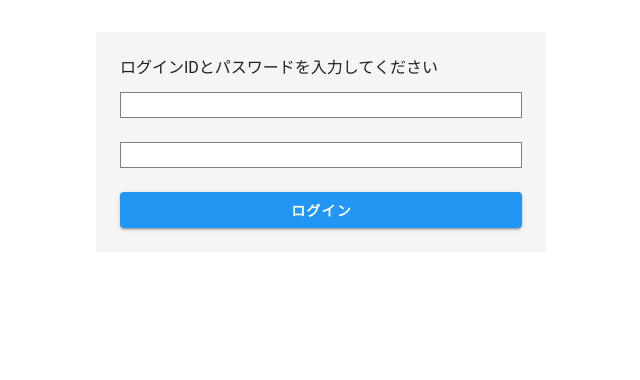
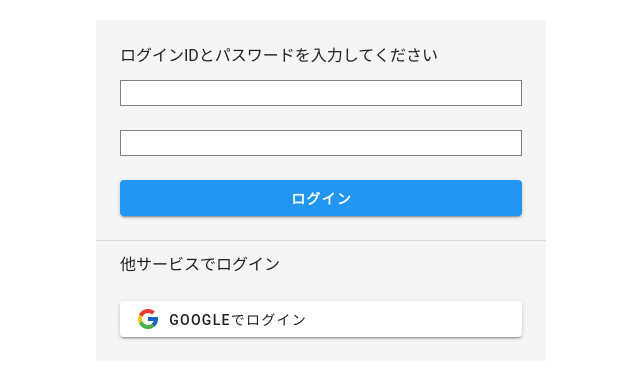
Before and after one commit to YumaHozumi/Shelfmate, a Vue app in the folder frontend/: page /login in a window 1280 px wide. Shown: the top 380 px of the page, without its empty margins (319-959 px from the left). Built offline with nearby package versions, Linux system fonts and the light colour scheme; a web font is replaced by a local one.

Commit message:
googleでログインするボタンのView作成

```diff
--- /dev/null
+++ b/frontend/src/basic/GoogleLoginButton.vue
@@ -0,0 +1,30 @@
+<script setup lang="ts">
+interface Emits {
+    (event: "clickGoogleLoginButton"): void;
+}
+
+const emit = defineEmits<Emits>();
+
+const clickGoogleLoginButton = (): void => {
+    emit("clickGoogleLoginButton");
+}
+</script>
+
+<template>
+    <v-btn class="justify-start" @click="clickGoogleLoginButton" width="100%">
+        <v-avatar size="24">
+            <img src="@/assets/google.png" class="button">
+        </v-avatar>
+        <p class="ms-2">
+            Googleでログイン
+        </p>
+    </v-btn>
+</template>
+
+<style scoped>
+.button {
+    height: 100%;
+    widows: 100%;
+    object-fit: contain;
+}
+</style>
--- a/frontend/src/containers/Form/LoginForm.vue
+++ b/frontend/src/containers/Form/LoginForm.vue
@@ -1,13 +1,19 @@
 <script setup lang="ts">
 import SubmitButton from "@/basic/SubmitButton.vue";
+import GoogleLogin from "@/basic/GoogleLoginButton.vue";
 
 const submitButton = (): void => {
     console.log("submit");
+};
+
+const clickGoogleLoginButton = (): void => {
+    console.log("google");
 };
 </script>
 
 <template>
     <v-container>
+        <v-row>
             <v-sheet width="450" class="mx-auto px-6 py-6 form">
                 <v-form>
                      <v-row>
@@ -26,6 +32,20 @@ const submitButton = (): void => {
                     </v-row>
                 </v-form>
             </v-sheet>
+        </v-row>
+        <v-row>
+            <v-sheet width="450" class="form mx-auto">
+                <v-divider></v-divider>
+                <v-row class="px-6 pb-6 pt-3">
+                    <v-col cols="12">
+                        <p>他サービスでログイン</p>
+                    </v-col>
+                    <v-col cols="12">
+                        <GoogleLogin @clickGoogleLoginButton="clickGoogleLoginButton"></GoogleLogin>
+                    </v-col>
+                </v-row>
+            </v-sheet>
+        </v-row>
     </v-container>
 </template>
 
```
Also changed, not shown: frontend/src/assets/google.png (added). Lines whose indentation alone changed are shown as unchanged.
